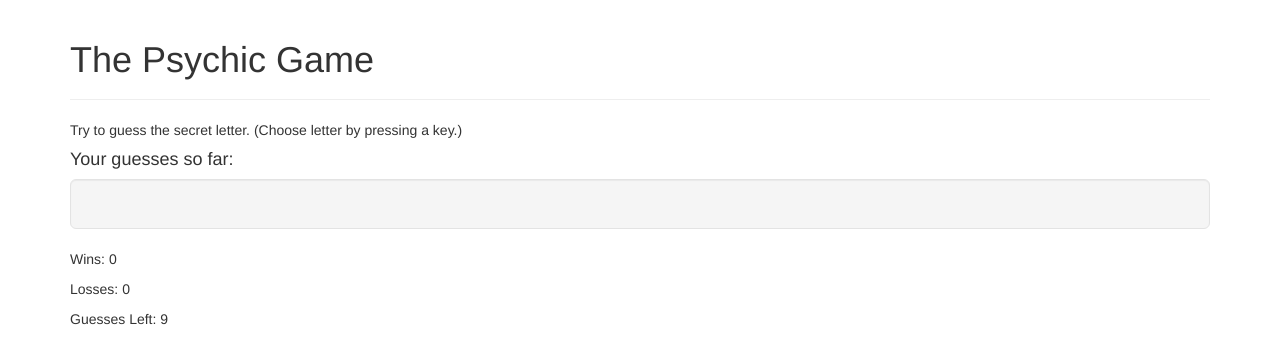
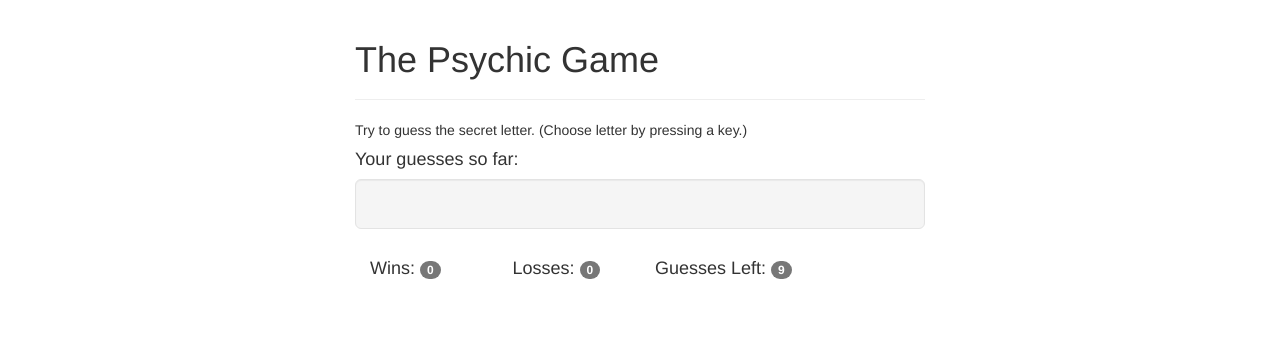
Before and after one commit to median-man/Psychic-Game, a plain HTML site: page index.html in a window 1280 px wide. Drawn offline with nearby package versions, Linux system fonts and the light colour scheme.

Commit message:
update styling

```diff
--- a/assets/css/style.css
+++ b/assets/css/style.css
@@ -1,7 +1,14 @@
+.container {
+  max-width: 600px;
+}
+
 /* Used Letter Styles */
 .letter {
   margin: 0 2px;
   font-size: 1em;
+  width: 25px;
+  display: inline-block;
+  text-align: center;
 }
 .letter:first-child {
   margin-left: 0;
--- a/index.html
+++ b/index.html
@@ -6,16 +6,12 @@
   <title>Psychic Game</title>
 
   <!-- style sheets -->
-  <link rel="stylesheet"
-        href="https://maxcdn.bootstrapcdn.com/bootstrap/3.3.7/css/bootstrap.min.css"
-        integrity="sha384-BVYiiSIFeK1dGmJRAkycuHAHRg32OmUcww7on3RYdg4Va+PmSTsz/K68vbdEjh4u"
+  <link rel="stylesheet" href="https://maxcdn.bootstrapcdn.com/bootstrap/3.3.7/css/bootstrap.min.css" integrity="sha384-BVYiiSIFeK1dGmJRAkycuHAHRg32OmUcww7on3RYdg4Va+PmSTsz/K68vbdEjh4u"
     crossorigin="anonymous">
-  <link rel="stylesheet"
-        href="assets/css/style.css">
+  <link rel="stylesheet" href="assets/css/style.css">
 
   <!-- jQuery CDN -->
-  <script src="https://code.jquery.com/jquery-3.2.1.min.js"
-          integrity="sha256-hwg4gsxgFZhOsEEamdOYGBf13FyQuiTwlAQgxVSNgt4="
+  <script src="https://code.jquery.com/jquery-3.2.1.min.js" integrity="sha256-hwg4gsxgFZhOsEEamdOYGBf13FyQuiTwlAQgxVSNgt4="
     crossorigin="anonymous"></script>
 </head>
 
@@ -26,22 +22,30 @@
     </div>
     <p>Try to guess the secret letter. (Choose letter by pressing a key.)</p>
     <h4>Your guesses so far:</h4>
-    <div id="letters-used"
-         class="well well-lg">
+    <div id="letters-used" class="well well-lg"></div>
+
+    <p class="text-justify">
+      <div class="col-sm-3">
+        <h4>
+          Wins:
+          <span id="wins" class="badge">0</span>
+        </h4>
       </div>
-    <p>Wins:
-      <span id="wins">0</span>
-    </p>
-    <p>Losses:
-      <span id="losses">0</span>
-    </p>
-    <p>Guesses Left:
-      <span id="guesses-left">9</span>
-    </p>
+      <div class="col-sm-3">
+        <h4>
+          Losses:
+          <span id="losses" class="badge">0</span>
+        </h4>
+      </div>
+      <div class="col-sm-6">
+        <h4>
+          Guesses Left:
+          <span id="guesses-left" class="badge">9</span>
+        </h4>
+        </div>
       </div>
 
-  <script src="https://maxcdn.bootstrapcdn.com/bootstrap/3.3.7/js/bootstrap.min.js"
-          integrity="sha384-Tc5IQib027qvyjSMfHjOMaLkfuWVxZxUPnCJA7l2mCWNIpG9mGCD8wGNIcPD7Txa"
+      <script src="https://maxcdn.bootstrapcdn.com/bootstrap/3.3.7/js/bootstrap.min.js" integrity="sha384-Tc5IQib027qvyjSMfHjOMaLkfuWVxZxUPnCJA7l2mCWNIpG9mGCD8wGNIcPD7Txa"
         crossorigin="anonymous"></script>
       <script src="assets/javascript/game.js"></script>
 </body>
```
Lines whose indentation alone changed are shown as unchanged.
